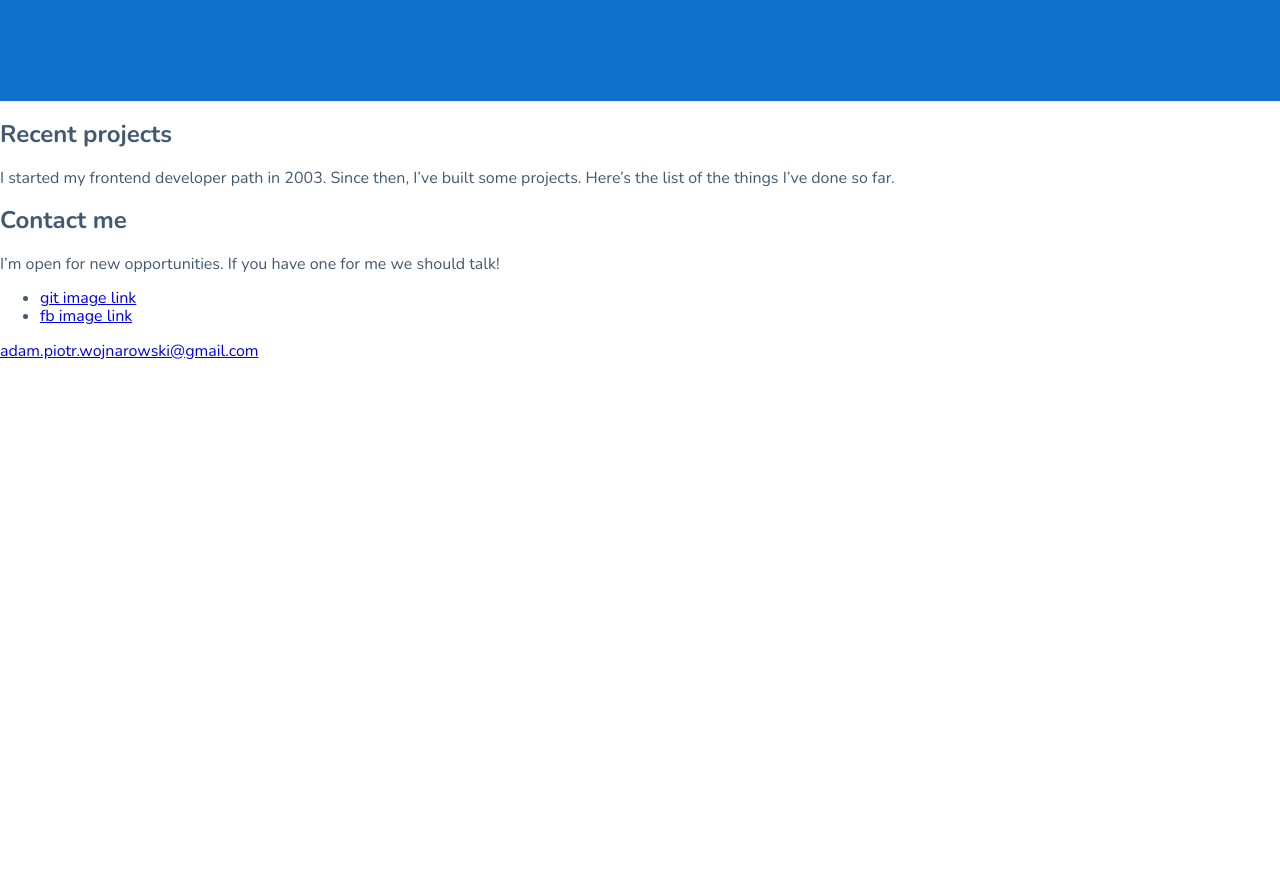
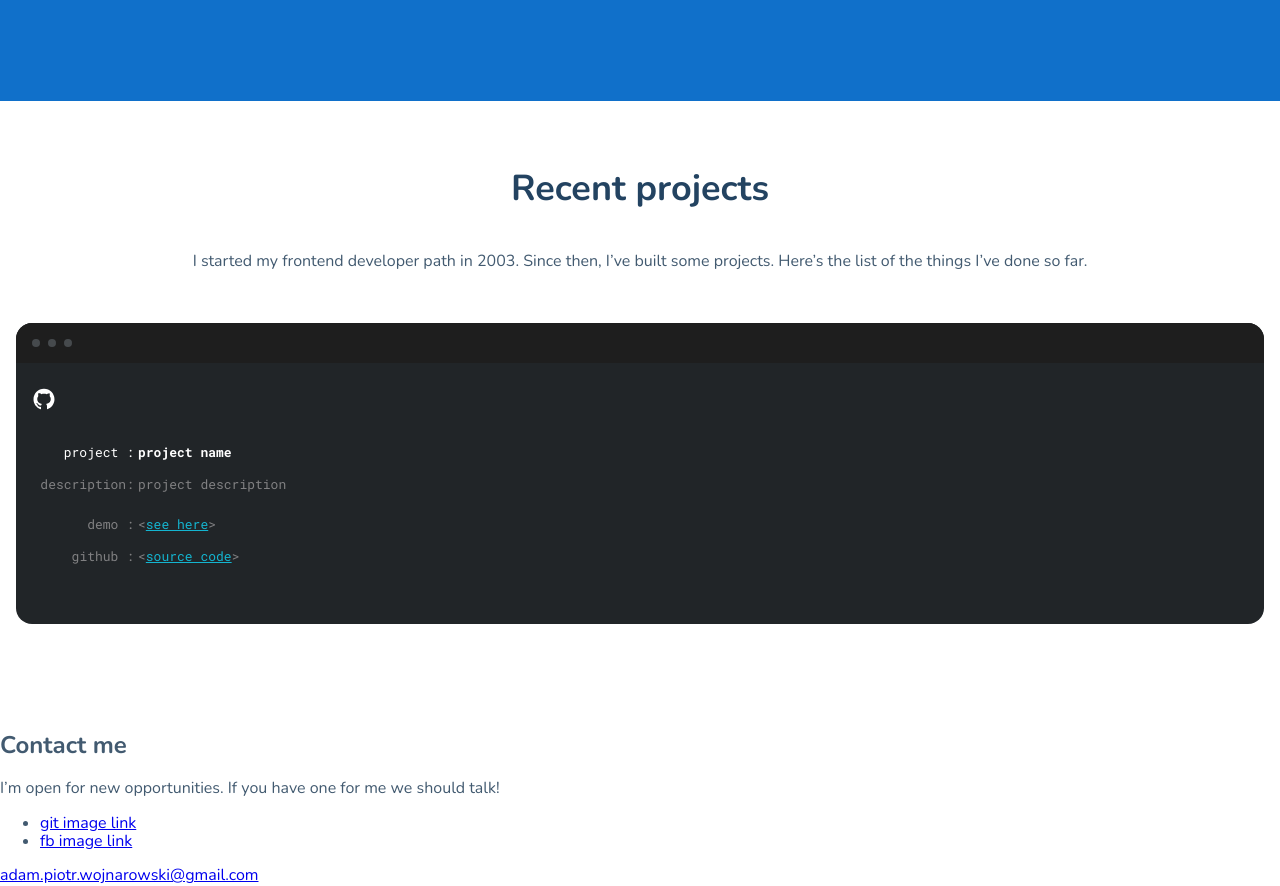
Before and after one commit to Adam-DevPL/adam-devpl.github.io, a website built with webpack: page src/pages/index.html in a window 1280 px wide. Shown: the part 2057-2943 px from the top of the page. Before the commit the page ends 2419 px from the top, so only its background shows below. Built offline with nearby package versions, Linux system fonts and the light colour scheme.

Commit message:
feat: styles for recent projects section

```diff
--- a/src/pages/index.html
+++ b/src/pages/index.html
@@ -42,13 +42,14 @@
             looking for a new challenges so if you have one -
             <a class="hero__link" href="#contact">contact</a> me 😊
           </p>
-          <a class="hero__contact" href="mailto:adam.piotr.wojnarowski@gmail.com"
-          >adam.piotr.wojnarowski@gmail.com</a>
+          <a
+            class="hero__contact"
+            href="mailto:adam.piotr.wojnarowski@gmail.com"
+            >adam.piotr.wojnarowski@gmail.com</a
+          >
         </article>
-
-
       </section>
-      <section class="skills" id="#skills">
+      <section class="skills" id="skills">
         <h2 class="skills__header">My skills</h2>
         <div class="skills__columns">
           <article class="skills-section">
@@ -94,15 +95,44 @@
           </article>
         </div>
       </section>
-      <section class="projects" id="#projects">
+      <section class="projects" id="projects">
         <h2 class="projects__header">Recent projects</h2>
         <p class="projects__description">
           I started my frontend developer path in 2003. Since then, I’ve built
           some projects. Here’s the list of the things I’ve done so far.
         </p>
-        <div class="project-grid"></div>
+        <div class="project-grid">
+          <div class="project">
+            <div class="project__bar">
+              <span class="project__dot"></span>
+              <span class="project__dot"></span>
+              <span class="project__dot"></span>
+            </div>
+            <div class="project__main">
+              <img class="project__image" src="../assets/img/github-icon.svg" alt="Github icon.">
+              <div class="project-container">
+                  <h3 class="project-container__grid project-container__header">
+                    <span class="project-container__title">project <span class="special">:</span></span>
+                    <span>project name</span>
+                  </h3>
+                  <p class="project-container__grid project-container__grid--margin-bottom">
+                    <span class="project-container__title">description<span class="special">:</span></span>
+                    <span>project description</span>
+                  </p>
+                  <p class="project-container__grid">
+                    <span class="project-container__title">demo <span class="special">:</span></span>
+                    <span>&lt;<a class="project-container__link" href="#">see here</a>&gt;</span>
+                  </p>
+                  <p class="project-container__grid">
+                    <span class="project-container__title">github <span class="special">:</span></span>
+                    <span>&lt;<a class="project-container__link" href="#">source code</a>&gt;</span>
+                  </p>
+              </div>
+            </div>
+          </div>
+        </div>
       </section>
-      <section class="contact" id="#contact">
+      <section class="contact" id="contact">
         <h2 class="contact__header">Contact me</h2>
         <p class="contact__description">
           I’m open for new opportunities. If you have one for me we should talk!
--- a/src/scss/_variables.scss
+++ b/src/scss/_variables.scss
@@ -27,7 +27,7 @@ $mobileHeaderFont100: normal bold 36px/48px Nunito;
 $mobileHeaderFont200: normal bold 26px/32px Nunito;
 $mobileTextFont: normal 300 16px/32px Nunito;
 $mobileTextBoldFont: normal bold 16px/32px Nunito;
-$mobileConsoleFont: normal 13px/24px Roboto+Mono;
+$mobileConsoleFont: normal 13px/24px Roboto Mono;
 
 $tablet: 768px;
 
--- a/src/scss/modules/projects.scss
+++ b/src/scss/modules/projects.scss
@@ -0,0 +1,92 @@
+.projects {
+  padding: 64px 16px 88px 16px;
+
+  &__header {
+      text-align: center;
+      font: $mobileHeaderFont100;
+      color: $textDark;
+      margin-top: 0;
+      margin-bottom: 32px;
+  }
+
+  &__description {
+      text-align: center;
+      font: $mobileTextFont;
+      color: $textDefault;
+      margin: 0;
+      margin-bottom: 46px;
+  }
+
+  &-grid {
+      display: grid;
+      min-width: 288px;
+      margin: 0 auto;
+  }
+}
+
+.project {
+    background: $consoleGray2;
+    border-radius: 16px;
+    overflow: hidden;
+
+    &__bar {
+        height: 40px;
+        background: $consoleGray1;
+        display: flex;
+        align-items: center;
+        padding-left: 16px;
+    }
+
+    &-container {
+        padding: 24px 16px;
+        font: $mobileConsoleFont;
+
+        &__grid {
+            margin: 0;
+            display: grid;
+            grid-template-columns: 102px 1fr;
+            column-gap: 4px;
+            margin-bottom: 8px;
+            font-size: 13px;
+            color: $consoleGray4;
+
+            &--margin-bottom {
+                margin-bottom: 16px;
+            }
+        }
+
+        &__header {
+            font-weight: bold;
+            color: $white;
+        }
+
+        &__link {
+            color: $consoleTextLink;
+        }
+
+        &__title {
+            text-align: end;
+            font-weight: normal;
+            font-size: 13px;
+        }
+    }
+
+    &__dot {
+        display: block;
+        width: 8px;
+        height: 8px;
+        background: $consoleGray3;
+        margin-right: 8px;
+        border-radius: 50%;
+    }
+
+    &__image {
+        width: 24px;
+        height: 24px;
+        margin: 24px 0 0 16px;
+    }
+
+    &__main {
+        margin-bottom: 24px;
+    }
+}
```
Also changed, not shown: src/assets/img/github-icon.svg (added).
